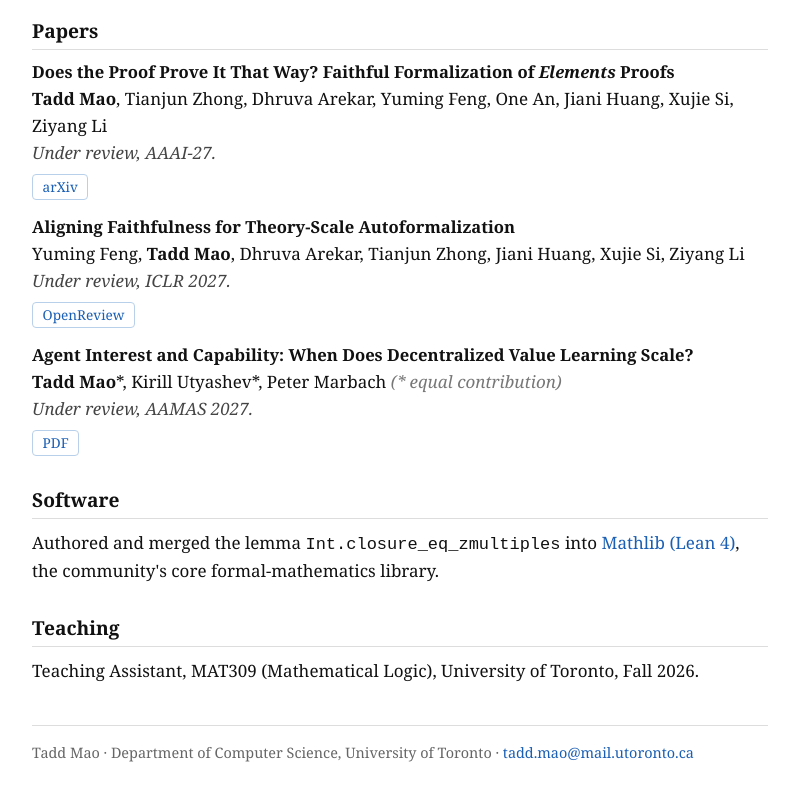
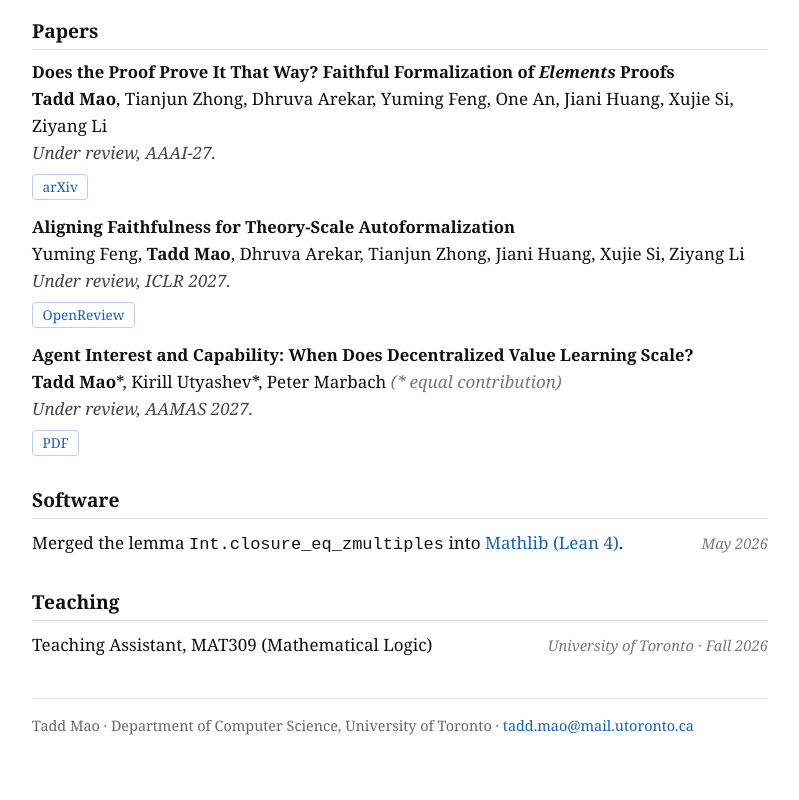
Before and after one commit to tdM05/uoft_webpage, a plain HTML site: page index.html in a window 1280 px wide. Shown: the part 743-1543 px from the top of the page, without its empty margins (240-1039 px from the left). Drawn offline with Linux system fonts and the light colour scheme.

Commit message:
Shorten Software; right-align date/location meta on entries
Co-Authored-By: Claude Opus 4.8 <noreply@anthropic.com>

```diff
--- a/index.html
+++ b/index.html
@@ -83,16 +83,18 @@
 
   <section>
     <h2>Software</h2>
-    <p>
-      Authored and merged the lemma <code>Int.closure_eq_zmultiples</code> into
-      <a href="https://github.com/leanprover-community/mathlib4/pull/39435">Mathlib (Lean 4)</a>,
-      the community's core formal-mathematics library.
+    <p class="entry">
+      <span>Merged the lemma <code>Int.closure_eq_zmultiples</code> into <a href="https://github.com/leanprover-community/mathlib4/pull/39435">Mathlib (Lean 4)</a>.</span>
+      <span class="entry-meta">May 2026</span>
     </p>
   </section>
 
   <section>
     <h2>Teaching</h2>
-    <p>Teaching Assistant, MAT309 (Mathematical Logic), University of Toronto, Fall 2026.</p>
+    <p class="entry">
+      <span>Teaching Assistant, MAT309 (Mathematical Logic)</span>
+      <span class="entry-meta">University of Toronto · Fall 2026</span>
+    </p>
   </section>
 
   <footer class="site-footer">
--- a/style.css
+++ b/style.css
@@ -71,6 +71,22 @@ h2 {
 
 p { margin: 0 0 0.6rem; }
 
+/* ---- entry with right-aligned meta (date / location) ---- */
+.entry {
+  display: flex;
+  justify-content: space-between;
+  align-items: baseline;
+  gap: 1rem;
+  margin: 0;
+}
+.entry-meta {
+  flex-shrink: 0;
+  color: #777;
+  font-style: italic;
+  font-size: 0.92rem;
+  white-space: nowrap;
+}
+
 /* ---- news ---- */
 .news { margin: 0; padding-left: 1.2rem; }
 .news li { margin-bottom: 0.35rem; }
@@ -126,4 +142,5 @@ p { margin: 0 0 0.6rem; }
   .hero { flex-direction: column; align-items: flex-start; gap: 1rem; }
   .photo { width: 120px; }
   h1 { font-size: 1.7rem; }
+  .entry { flex-direction: column; gap: 0.1rem; }
 }
```
